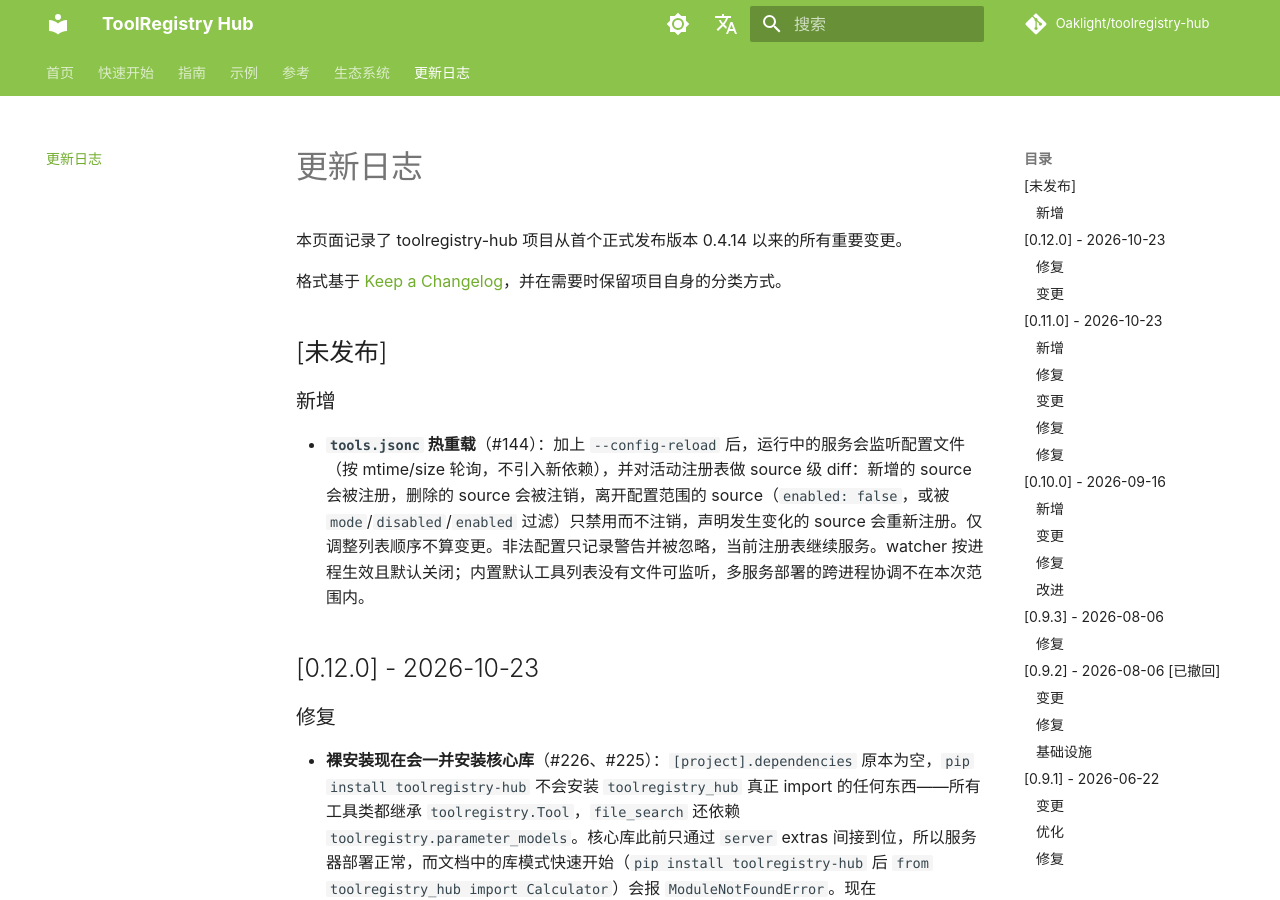
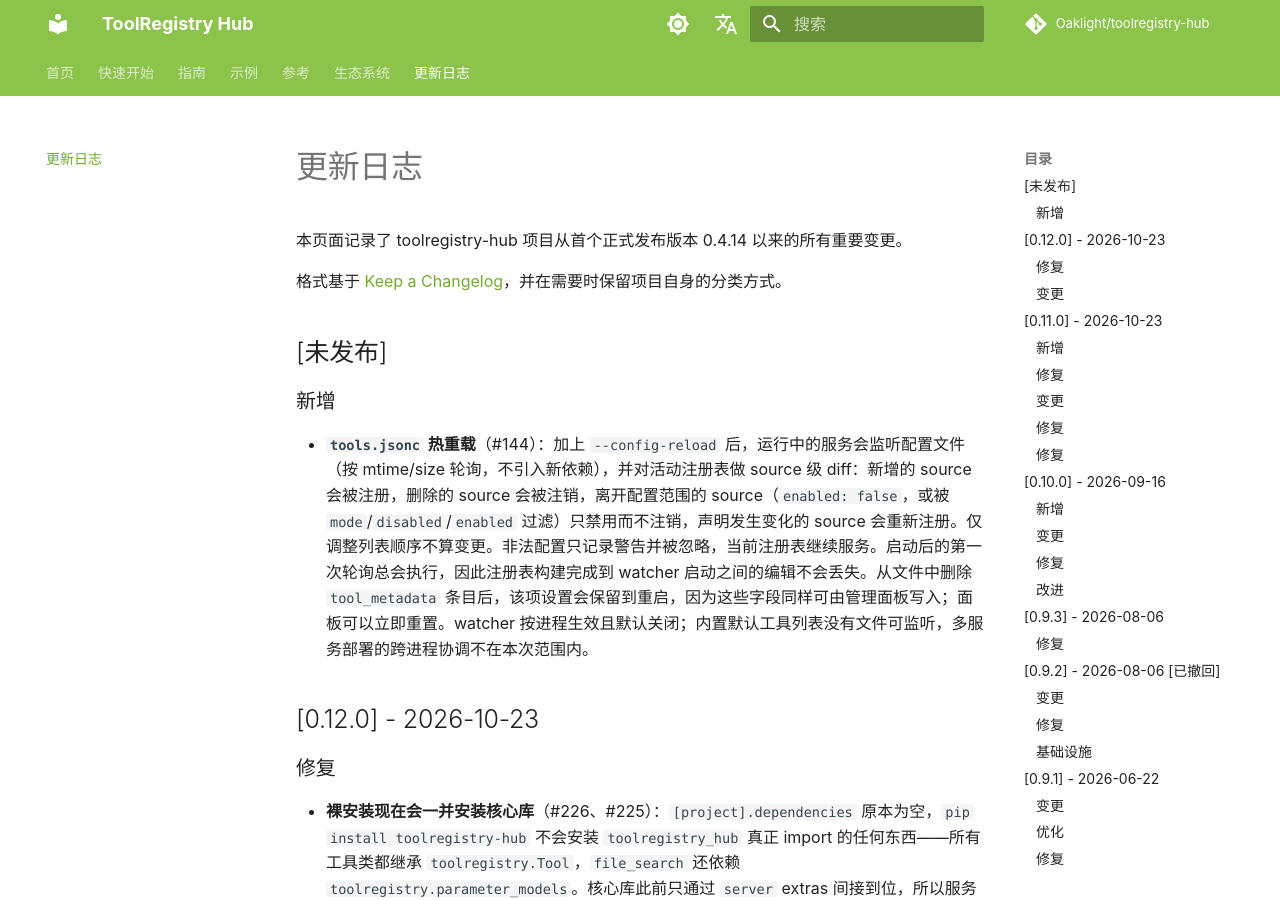
Before and after one commit to Oaklight/toolregistry-hub, an MkDocs documentation site: the page built from docs/changelog.md, in a window 1280 px wide and 900 px high. Built offline with MkDocs 1.6.1 and Material for MkDocs 9.7.7, drawn with Linux system fonts in a browser that asks for light colours; some web fonts are replaced; comment, search, counter and statistics services are not loaded.

Commit message:
docs: 记录首次轮询与 tool_metadata 限制（#144）

```diff
--- a/docs/changelog.md
+++ b/docs/changelog.md
@@ -16,7 +16,7 @@ author: Oaklight
 
 ### 新增
 
-- **`tools.jsonc` 热重载**（#144）：加上 `--config-reload` 后，运行中的服务会监听配置文件（按 mtime/size 轮询，不引入新依赖），并对活动注册表做 source 级 diff：新增的 source 会被注册，删除的 source 会被注销，离开配置范围的 source（`enabled: false`，或被 `mode`/`disabled`/`enabled` 过滤）只禁用而不注销，声明发生变化的 source 会重新注册。仅调整列表顺序不算变更。非法配置只记录警告并被忽略，当前注册表继续服务。watcher 按进程生效且默认关闭；内置默认工具列表没有文件可监听，多服务部署的跨进程协调不在本次范围内。
+- **`tools.jsonc` 热重载**（#144）：加上 `--config-reload` 后，运行中的服务会监听配置文件（按 mtime/size 轮询，不引入新依赖），并对活动注册表做 source 级 diff：新增的 source 会被注册，删除的 source 会被注销，离开配置范围的 source（`enabled: false`，或被 `mode`/`disabled`/`enabled` 过滤）只禁用而不注销，声明发生变化的 source 会重新注册。仅调整列表顺序不算变更。非法配置只记录警告并被忽略，当前注册表继续服务。启动后的第一次轮询总会执行，因此注册表构建完成到 watcher 启动之间的编辑不会丢失。从文件中删除 `tool_metadata` 条目后，该项设置会保留到重启，因为这些字段同样可由管理面板写入；面板可以立即重置。watcher 按进程生效且默认关闭；内置默认工具列表没有文件可监听，多服务部署的跨进程协调不在本次范围内。
 
 ## [0.12.0] - 2026-10-23
 
```
